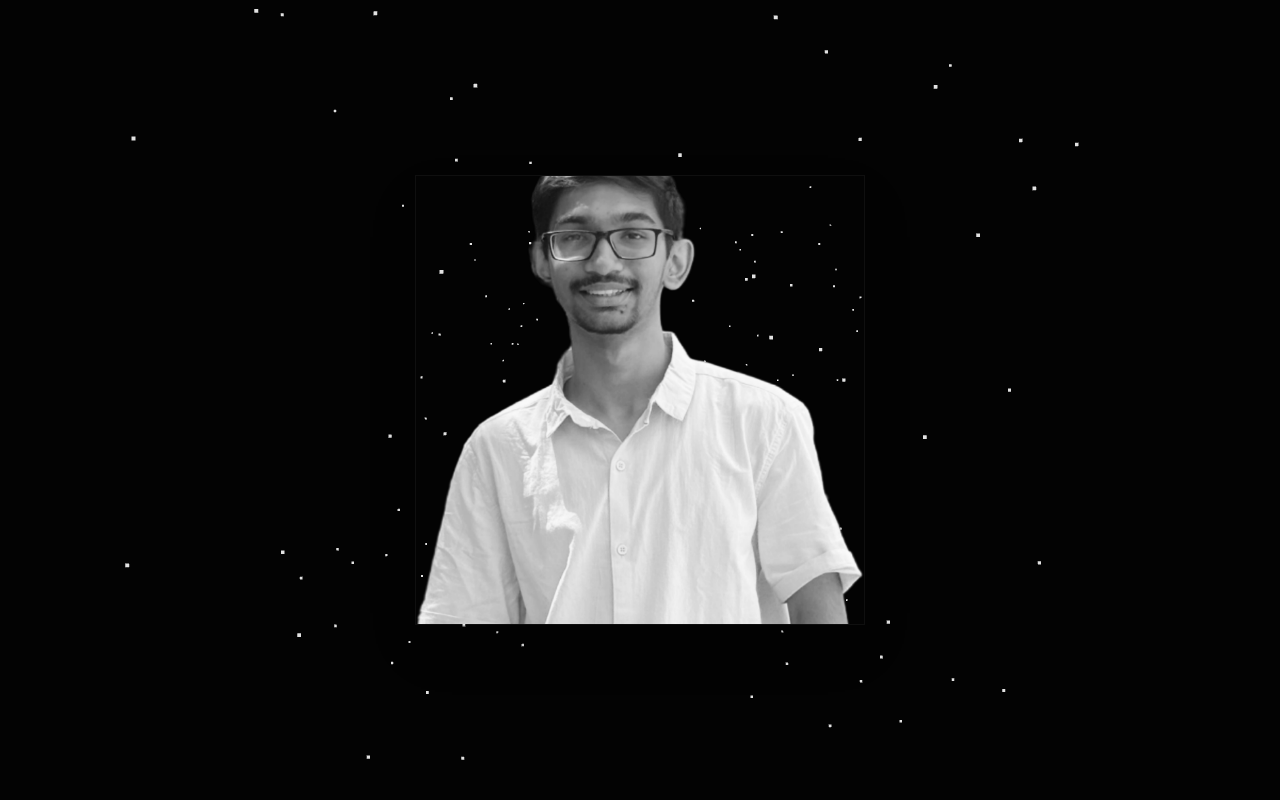
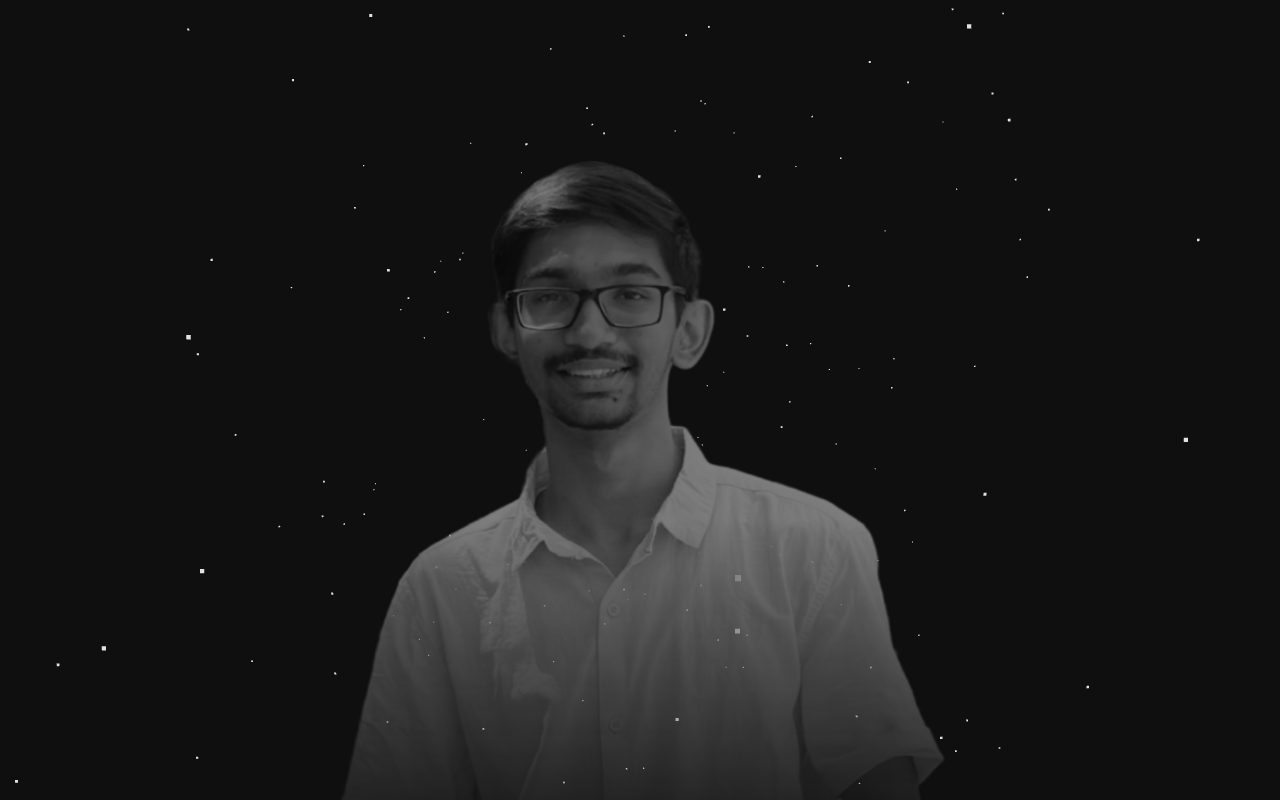
Before and after one commit to shlok377/portfolio, a React (Vite) app: page / in a window 1280 px wide. Built offline with nearby package versions, Linux system fonts and the light colour scheme.

Commit message:
img enhancement + bg

```diff
--- a/src/App.jsx
+++ b/src/App.jsx
@@ -4,7 +4,7 @@ import Particles from './components/ReactBits/Particles';
 import { THEME_CONFIG } from './config';
 
 function App() {
-  const { colors, particles } = THEME_CONFIG;
+  const { colors, particles, image } = THEME_CONFIG;
 
   return (
     <div className={`min-h-screen text-white relative overflow-hidden`} style={{ backgroundColor: colors.background }}>
@@ -16,26 +16,45 @@ function App() {
           particleSpread={particles.spread}
           speed={particles.speed}
           particleBaseSize={particles.baseSize}
-          moveParticlesOnHover
-          alphaParticles={false}
-          disableRotation={false}
+          moveParticlesOnHover={particles.moveParticlesOnHover}
+          particleHoverFactor={particles.particleHoverFactor}
+          alphaParticles={particles.alphaParticles}
+          disableRotation={particles.disableRotation}
           pixelRatio={particles.pixelRatio}
+          cameraDistance={particles.cameraDistance}
+          sizeRandomness={particles.sizeRandomness}
         />
       </div>
 
       {/* Hero Content */}
-      <main className="relative z-10 min-h-screen flex items-center justify-center px-6">
+      <main className="relative z-10 min-h-screen flex items-center justify-center px-6 pointer-events-none">
         <motion.div
-          initial={{ opacity: 0, y: 20 }}
-          animate={{ opacity: 1, y: 0 }}
-          transition={{ duration: 1, ease: "easeOut" }}
-          className="relative group"
+          initial={{ opacity: 0, y: image.animation.initialY }}
+          animate={{ opacity: 1, y: colors.imageYOffset }}
+          transition={{
+            duration: image.animation.duration,
+            ease: image.animation.ease
+          }}
+          className="relative"
         >
-          <div className="absolute -inset-1 bg-gradient-to-r from-white/10 to-transparent blur-xl opacity-0 group-hover:opacity-100 transition-opacity duration-700" />
           <img
             src="img/me_transparent.png"
             alt="Shlok Dalsania"
-            className="w-64 h-64 md:w-[450px] md:h-[450px] object-cover relative z-10 grayscale border border-white/5 shadow-2xl transition-all duration-700 group-hover:grayscale-0 group-hover:scale-[1.02]"
+            style={{
+              filter: colors.imageBrightness,
+              maskImage: `linear-gradient(to bottom, black ${image.fadeStart}, transparent ${image.fadeEnd})`,
+              WebkitMaskImage: `linear-gradient(to bottom, black ${image.fadeStart}, transparent ${image.fadeEnd})`
+            }}
+            className="relative z-10 block"
+            style={{
+              width: image.width,
+              height: image.height,
+              maxWidth: image.maxWidth,
+              maxHeight: image.maxHeight,
+              filter: colors.imageBrightness,
+              maskImage: `linear-gradient(to bottom, black ${image.fadeStart}, transparent ${image.fadeEnd})`,
+              WebkitMaskImage: `linear-gradient(to bottom, black ${image.fadeStart}, transparent ${image.fadeEnd})`
+            }}
           />
         </motion.div>
       </main>
--- a/src/config.js
+++ b/src/config.js
@@ -1,19 +1,40 @@
 export const THEME_CONFIG = {
   colors: {
-    background: "#030303",
+    background: "#0f0f0f",
     primary: "#ff4d00", // Bright Orange accent
     text: "#ffffff",
     particles: ["#ffffff"],
     zinc: {
       500: "#71717a",
       600: "#52525b",
-    }
+    },
+    imageBrightness: "brightness(0.5)", // Adjusted darkness
+    imageYOffset: "120px", // Vertical offset
   },
   particles: {
-    count: 200,
-    spread: 10,
-    speed: 0.1,
+    count: 250,
+    spread: 20,
+    speed: 0.4,
     baseSize: 100,
     pixelRatio: 1,
+    moveParticlesOnHover: true,
+    particleHoverFactor: 1,
+    alphaParticles: false,
+    disableRotation: false,
+    cameraDistance: 20,
+    sizeRandomness: 1,
+  },
+  image: {
+    width: "auto",
+    height: "auto",
+    maxWidth: "100vw",
+    maxHeight: "90vh",
+    fadeStart: "50%", // Where the bottom fade starts
+    fadeEnd: "100%",  // Where the bottom fade ends
+    animation: {
+      initialY: 20,
+      duration: 1,
+      ease: "easeOut"
+    }
   }
 };
```
